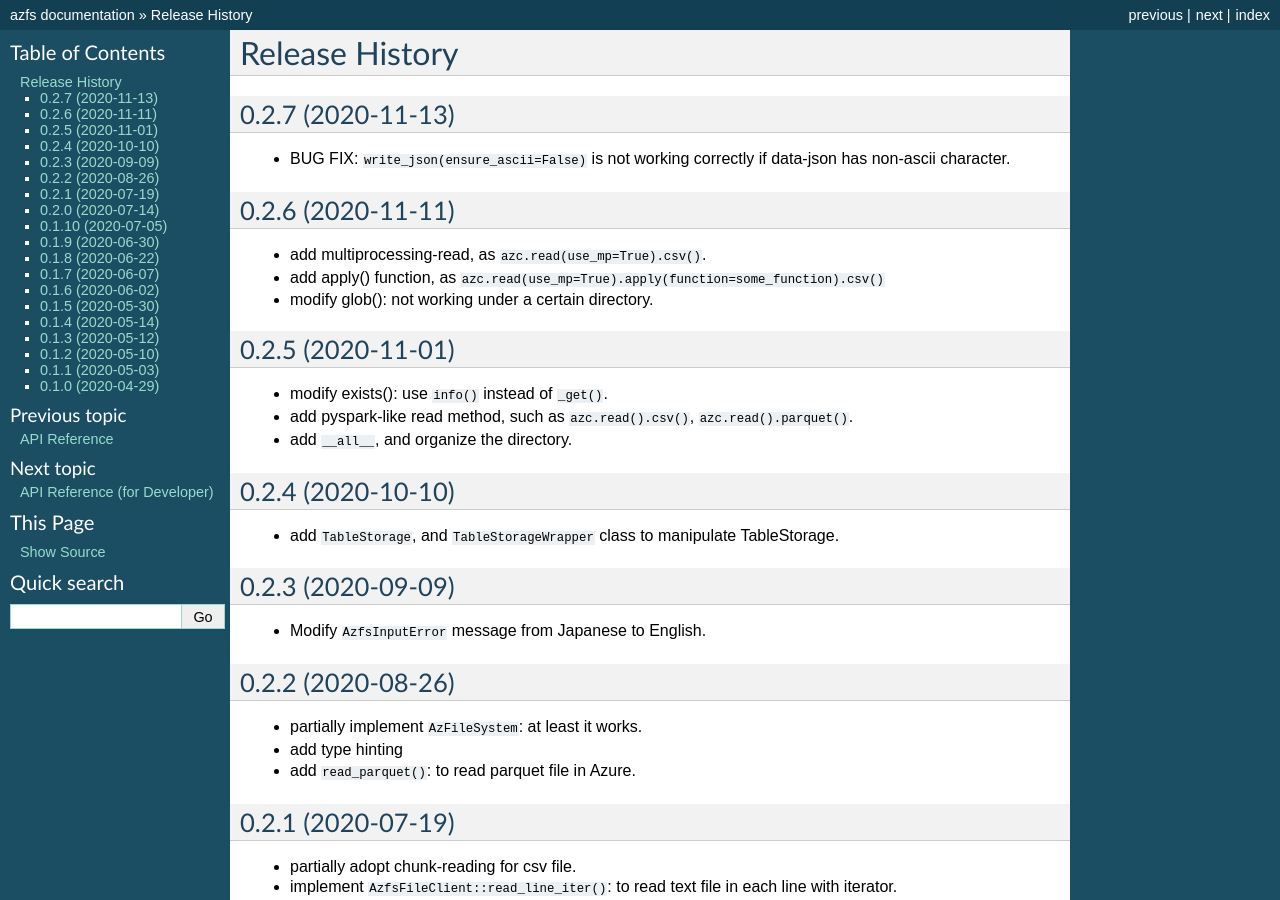
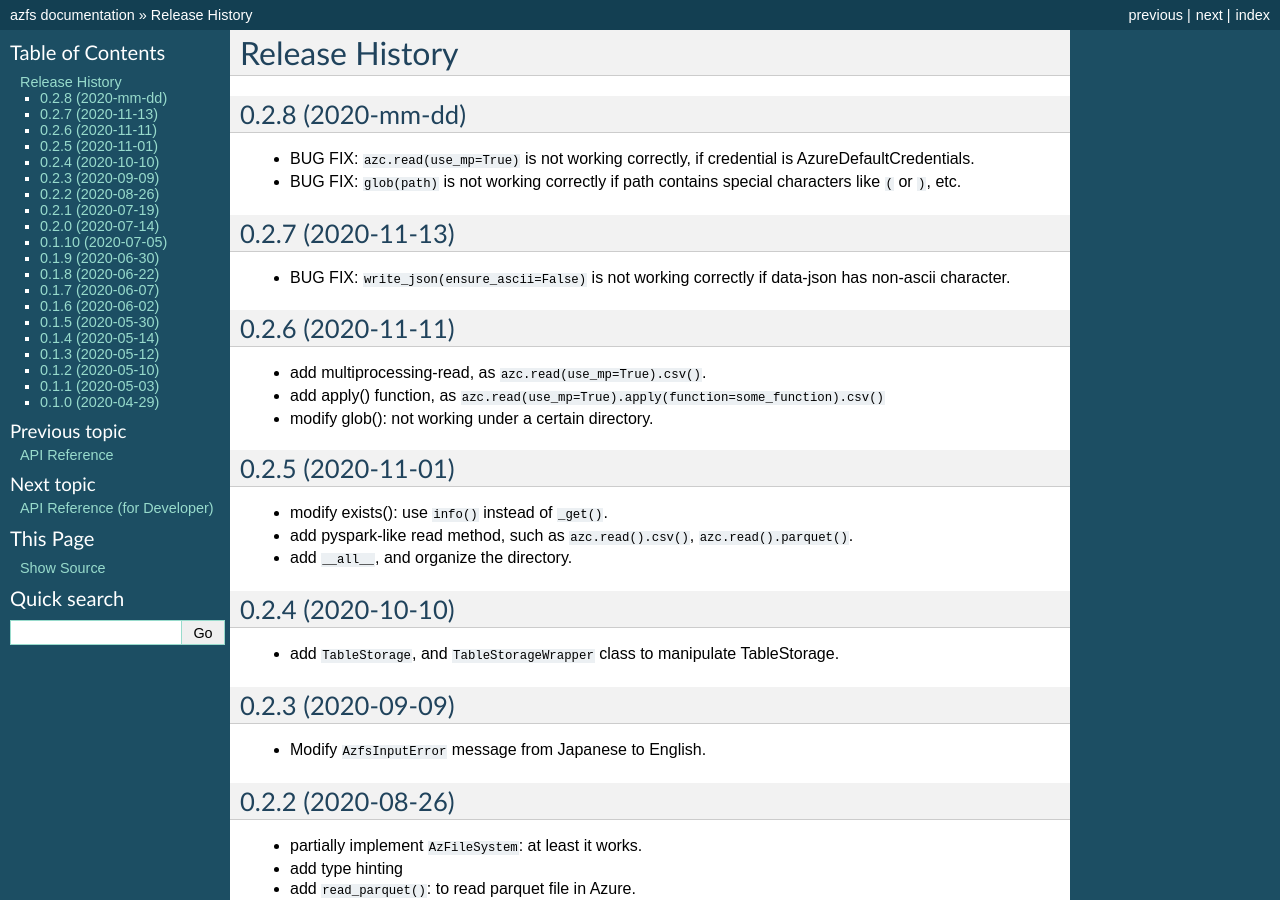
Before and after one commit to arpitjain799/azfs, a Sphinx documentation site: the page built from docs/sources/release_history.rst, in a window 1280 px wide and 900 px high. Built offline with Sphinx 7.4.7, drawn with Linux system fonts in a browser that asks for light colours.

Commit message:
#108 update release note

```diff
--- a/docs/sources/release_history.rst
+++ b/docs/sources/release_history.rst
@@ -1,5 +1,11 @@
 Release History
 ===============
+
+0.2.8 (2020-mm-dd)
+------------------
+
+* BUG FIX: ``azc.read(use_mp=True)`` is not working correctly, if credential is AzureDefaultCredentials.
+* BUG FIX: ``glob(path)`` is not working correctly if path contains special characters like ``(`` or ``)``, etc.
 
 0.2.7 (2020-11-13)
 ------------------
```
